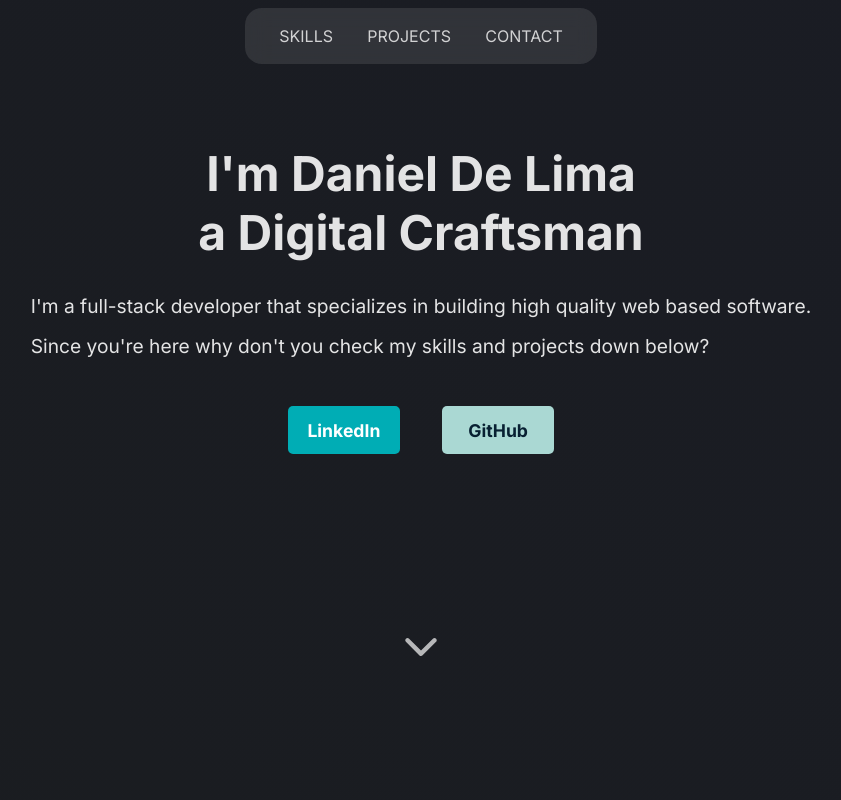
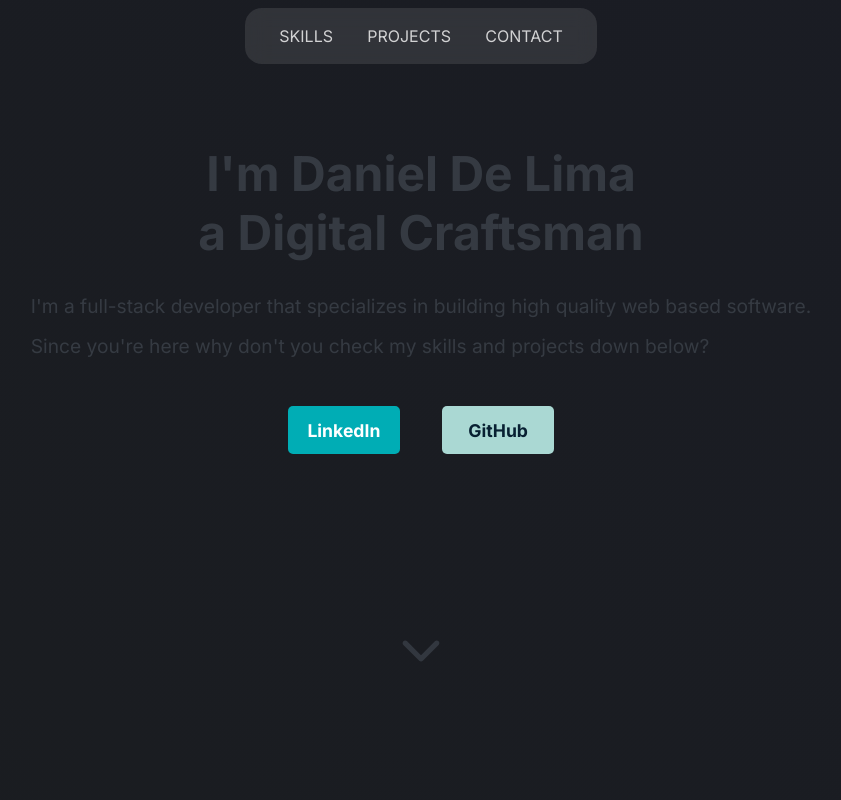
Before and after one commit to dndanli/dndanli-portfolio-v2, a React (Create React App) app in the folder dndanli-portfolio/: page / in a window 1280 px wide. Shown: the top 800 px of the page, without its empty margins (219-1060 px from the left). Built offline with nearby package versions, Linux system fonts and the light colour scheme.

Commit message:
style update

```diff
--- a/dndanli-portfolio/src/Components/Sections/About/About.style.ts
+++ b/dndanli-portfolio/src/Components/Sections/About/About.style.ts
@@ -11,7 +11,7 @@ const StyledAbout = styled(About)`
     font-size: 1rem;
     font-family: "Inter", sans-serif;
     font-weight: 700;
-    color: rgba(250, 250, 250, 0.9);
+    color: rgba(57, 62, 70, 0.9);
     display: flex;
     flex-direction: column;
     align-items: center;
@@ -24,7 +24,7 @@ const StyledAbout = styled(About)`
 
     margin-top: 2rem;
     padding-inline: min(30vw, 2rem);
-    color: rgba(250, 250, 250, 0.9);
+    color: rgba(57, 62, 70, 0.9);
     display: flex;
     flex-direction: column;
     align-items: center;
@@ -64,11 +64,15 @@ const StyledAbout = styled(About)`
 
   .arrow-down-icon {
     margin-top: 20%;
-    font-size: 3rem;
+    font-size: 3.5rem;
     display: flex;
     justify-content: center;
-    color: rgba(250, 250, 250, 0.7);
+    color: rgba(57, 62, 70, 0.8);
     cursor: pointer;
+    &:hover {
+      color: rgba(57, 62, 70, 0.9);
+      transition: 0.5s ease-in-out;
+    }
   }
 `;
 
```
